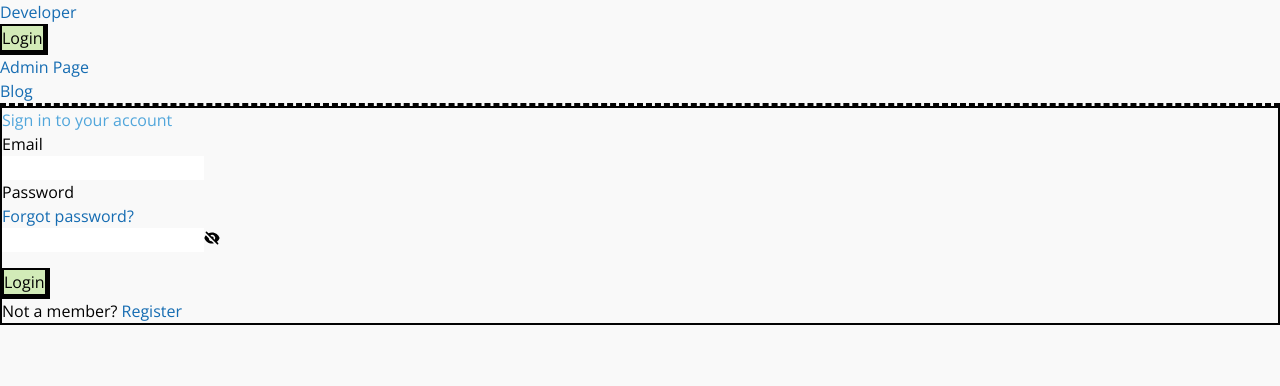
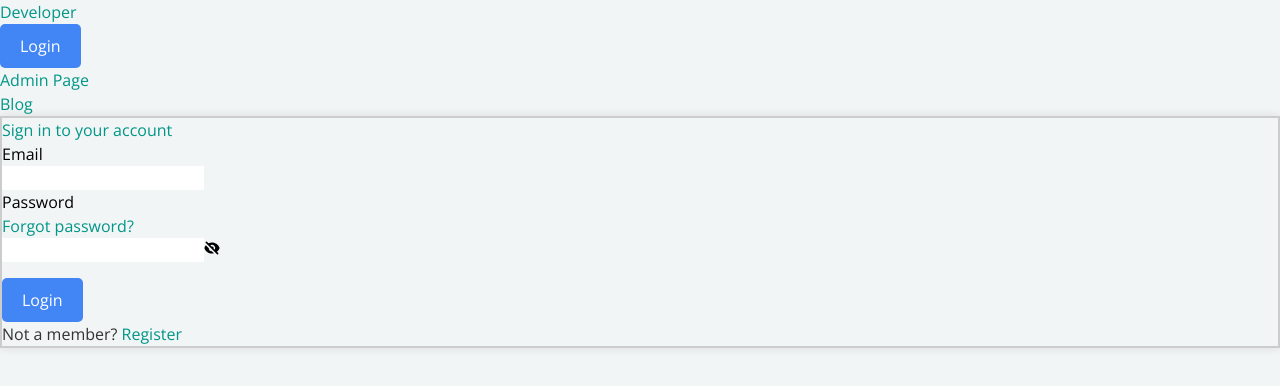
Before and after one commit to albertotomatis/FullStack_Blog_NextJs, a Next.js app in the folder auth_nextjs/: page /login in a window 1280 px wide. Shown: the top 386 px of the page. Built offline with nearby package versions, Linux system fonts and the light colour scheme; no server answers.

Commit message:
style blog

```diff
--- a/auth_nextjs/app/styles/style.css
+++ b/auth_nextjs/app/styles/style.css
@@ -1,44 +1,55 @@
 :root {
-    --green:  #d2ebb8;
-    --light-blue: #156cb2;
-    --dark: #020202;
-    --white: #f9f9f9;
-    --blue: #51A6DB;
+    --primary-bg: #F2F5F5;  /* Sfondo principale (grigio chiaro) */
+    --primary-fg: #333333;  /* Testo principale */
+    --accent-color: #009688;  /* Colore di evidenza (verde acqua) */
+    --button-bg: #4285f4;  /* Sfondo dei pulsanti */
+    --button-fg: #ffffff;  /* Testo dei pulsanti */
+    --link-color: #009688;  /* Colore dei link */
+    --border-color: #cccccc;  /* Colore dei bordi */
 }
 
+/* Rimuovi il colore di sfondo dal body, usa --primary-bg al suo posto */
 body {
-    background: /*#96d7b3;*/ var(--white)
+    background: var(--primary-bg);
+    font-family: Arial, sans-serif;  /* Aggiunto un tipo di carattere predefinito */
 }
 
-nav {
-    border-bottom: 3px solid var(--dark);
-    border-style: dashed;
+/* Aggiungi ombra al bordo con il colore di sfondo */
+.ombra-bordo {
+    border: 2px solid var(--border-color);
+    box-shadow: 0 0 10px rgba(0, 0, 0, 0.1);
 }
 
-.ombra-bordo {
-    border-bottom: 2px solid var(--dark);
-    border-left: 2px solid var(--dark);
-    border-top: 2px solid var(--dark);
-    border-right: 2px solid var(--dark);
-}
-
+/* Modifica i pulsanti con sfondo e testo personalizzati */
 .btn {
-    background-color: var(--green);
-    border-bottom: 5px solid var(--dark);
-    border-left: 2px solid var(--dark);
-    border-top: 2px solid var(--dark);
-    border-right: 5px solid var(--dark);
-    color: var(--dark);
+    background-color: var(--button-bg);
+    color: var(--button-fg);
+    border: none;  /* Rimuovo i bordi dai pulsanti */
+    border-radius: 5px;
+    transition: background-color 0.3s ease;
+    padding: 10px 20px;  /* Aggiunto spazio interno ai pulsanti */
+    cursor: pointer;  /* Cambio il cursore al passaggio del mouse */
 }
 
 .btn:hover {
-    background-color: #71befe;
+    background-color: #3b7adf;  /* Cambiato il colore al passaggio del mouse */
 }
 
+/* Aggiorna i colori per i titoli e i link */
 h2 {
-    color: var(--blue);
+    color: var(--accent-color);
+}
+
+p {
+    color: var(--primary-fg);
 }
 
 a {
-    color: var(--light-blue);
+    color: var(--link-color);
+    text-decoration: none;  /* Rimuovo il sottolineato dai link */
+    transition: color 0.3s ease;  /* Aggiunta transizione al colore dei link */
 }
+
+a:hover {
+    color: #007d66;  /* Cambiato il colore dei link al passaggio del mouse */
+}
```
Also changed, not shown: auth_nextjs/app/components/Posts/PostList.jsx (+19 -15 lines).
